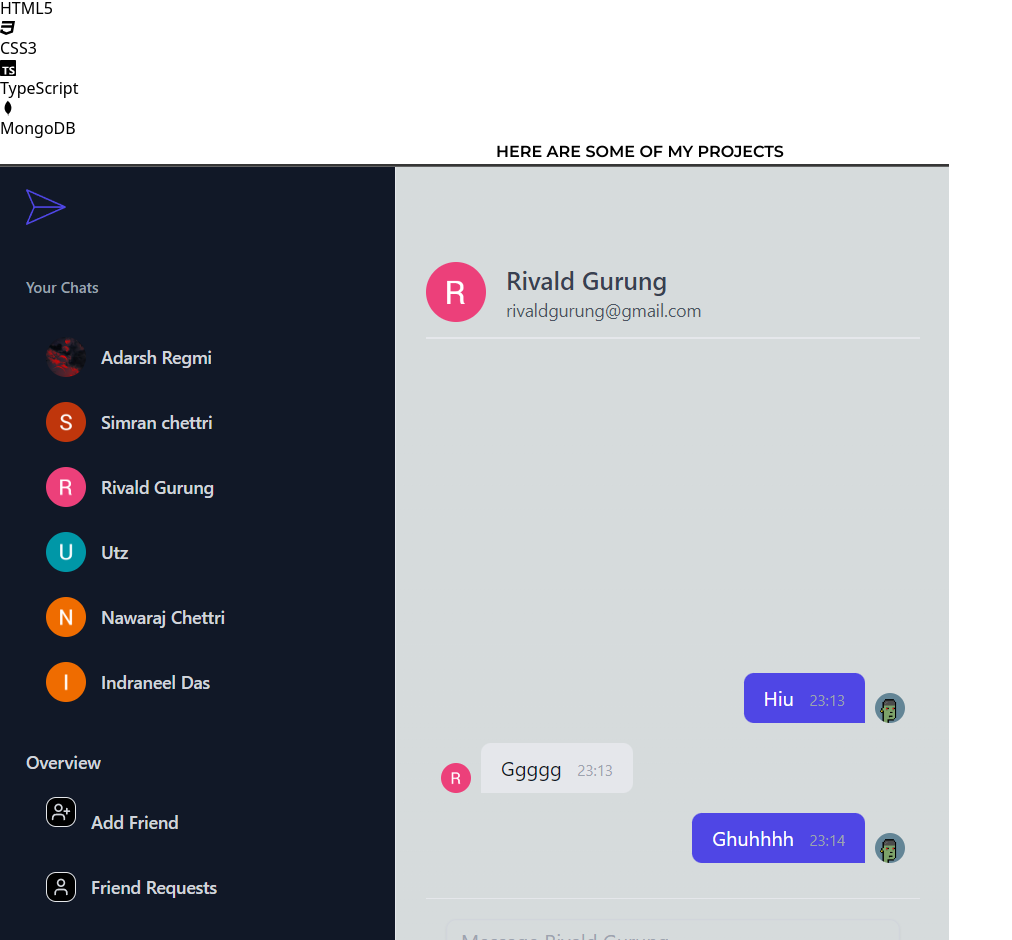
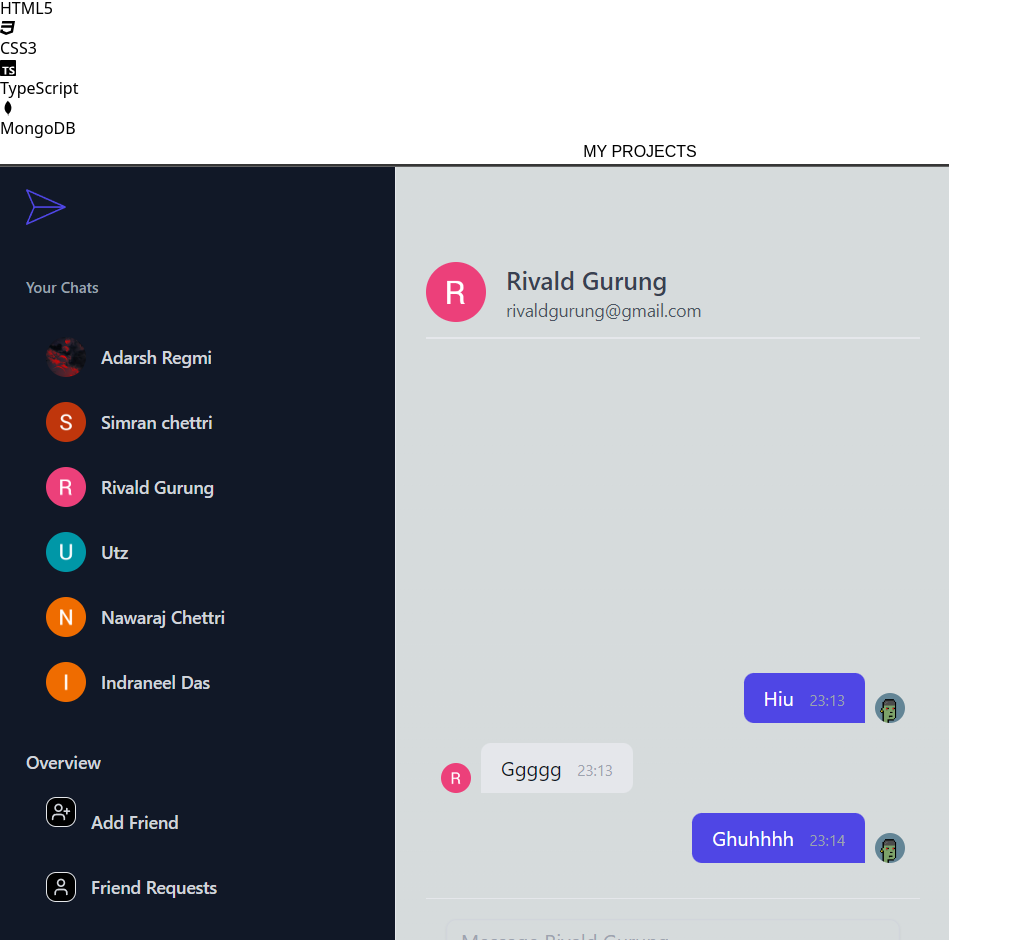
Before and after one commit to Adarsreg/portfolio, a React (Vite) app in the folder p-portfolio/: page / in a window 1280 px wide. Shown: the part 836-1776 px from the top of the page, without its empty margins (0-1012 px from the left). Built offline with nearby package versions, Linux system fonts and the light colour scheme.

Commit message:
refactor: Update Works component to use sans-serif font for project title

```diff
--- a/p-portfolio/src/components/Works.jsx
+++ b/p-portfolio/src/components/Works.jsx
@@ -37,12 +37,12 @@ const Works = () => {
             >
                 <div className="max-w-2xl mx-auto">
                     <p
-                        className="-mt-10 lg:text-2xl my-10 text-purple-500 font-semibold text-center text-xl"
-                        style={{ fontFamily: 'Montserrat' }}
+                         className="-mt-10 lg:text-2xl my-10 text-purple-500 font-semibold text-center text-xl"
+                         style={{ fontFamily: ' sans-serif' }}
                     >
-                        HERE ARE SOME OF MY PROJECTS
+                    MY PROJECTS
                     </p>
-                    <div className="space-y-6">
+                    <div className="space-y-2">
                         {projects.map((project) => (
                             <div className="mb-6" key={project.title}>
                                 <ProjectCard
```
